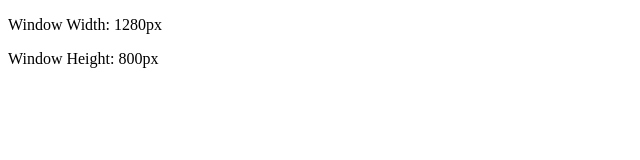
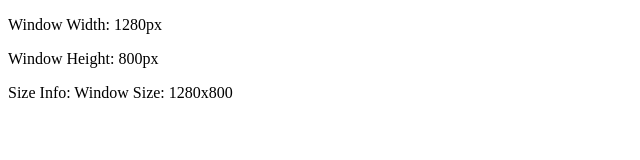
Before and after one commit to acciojob/screen-size-JALINDAR01, a website: page main.html in a window 1280 px wide. Shown: the whole page, without its empty margins (0-640 px from the left). Drawn offline with Linux system fonts and the light colour scheme.

Commit message:
created a submission

```diff
--- a/main.html
+++ b/main.html
@@ -9,6 +9,7 @@
 <body>
 	<p>Window Width: <span id="windowWidth"></span></p>
     <p>Window Height: <span id="windowHeight"></span></p>
+    <p>Size Info: <span id="sizeInfo"></span></p>
     <script type="text/javascript" src="./script.js">
 </script>
 
--- a/script.js
+++ b/script.js
@@ -1,10 +1,14 @@
- function updateWindowSize() {
+function updateWindowSize() {
             const windowWidth = window.innerWidth || document.documentElement.clientWidth || document.body.clientWidth;
             const windowHeight = window.innerHeight || document.documentElement.clientHeight || document.body.clientHeight;
 
             // Update the text content of the elements
             document.getElementById("windowWidth").textContent = windowWidth + "px";
             document.getElementById("windowHeight").textContent = windowHeight + "px";
+
+            // Example: Update the sizeInfo element
+            const sizeInfoElement = document.getElementById("sizeInfo");
+            sizeInfoElement.textContent = "Window Size: " + windowWidth + "x" + windowHeight;
         }
 
         // Initial call to set the initial window size
```
